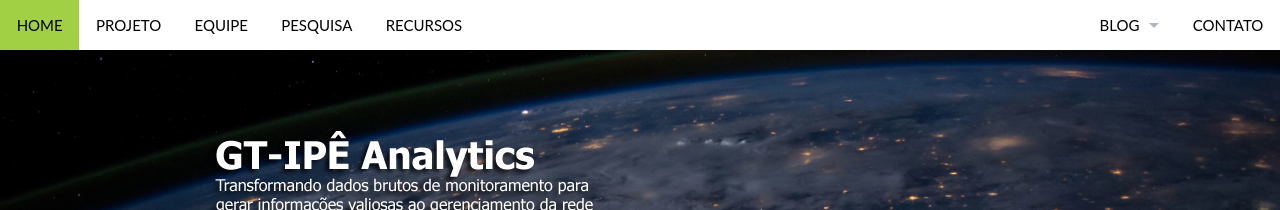
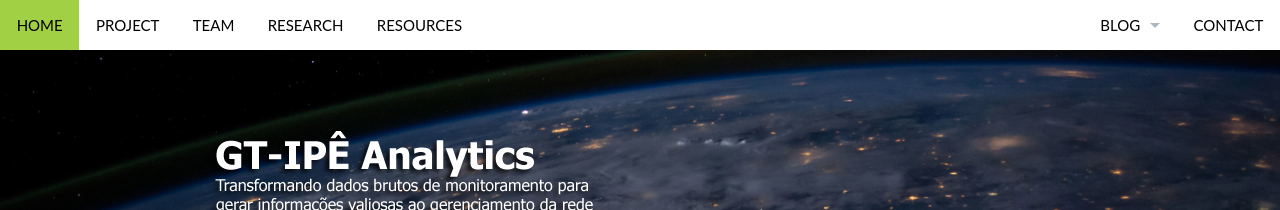
Before and after one commit to ipe-analytics/ipe-analytics-website, a Jekyll site: the page built from pages/pages-root-folder/index.md, in a window 1280 px wide. Shown: the top 210 px of the page. Built offline with Jekyll 4.4.1, drawn with Linux system fonts in a browser that asks for light colours.

Commit message:
Alterado texto na barra de navegação

```diff
--- a/_data/navigation.yml
+++ b/_data/navigation.yml
@@ -5,19 +5,19 @@
   url: "/"
   side: left
 
-- title: "Projeto"
+- title: "Project"
   url: "/project/"
   side: left
 
-- title: "Equipe"
+- title: "Team"
   url: "/people/"
   side: left
 
-- title: "Pesquisa"
+- title: "Research"
   url: "/publications/"
   side: left
 
-- title: "Recursos"
+- title: "Resources"
   url: "/resources/"
   side: left
 
@@ -29,9 +29,9 @@
   url: "/blog/"
   side: right
   dropdown:
-  - title: "Arquivo Blog"
+  - title: "Blog Archive"
     url: "/blog/archive/"
 
-- title: "Contato"
+- title: "Contact"
   url: "/contact/"
   side: right
```
